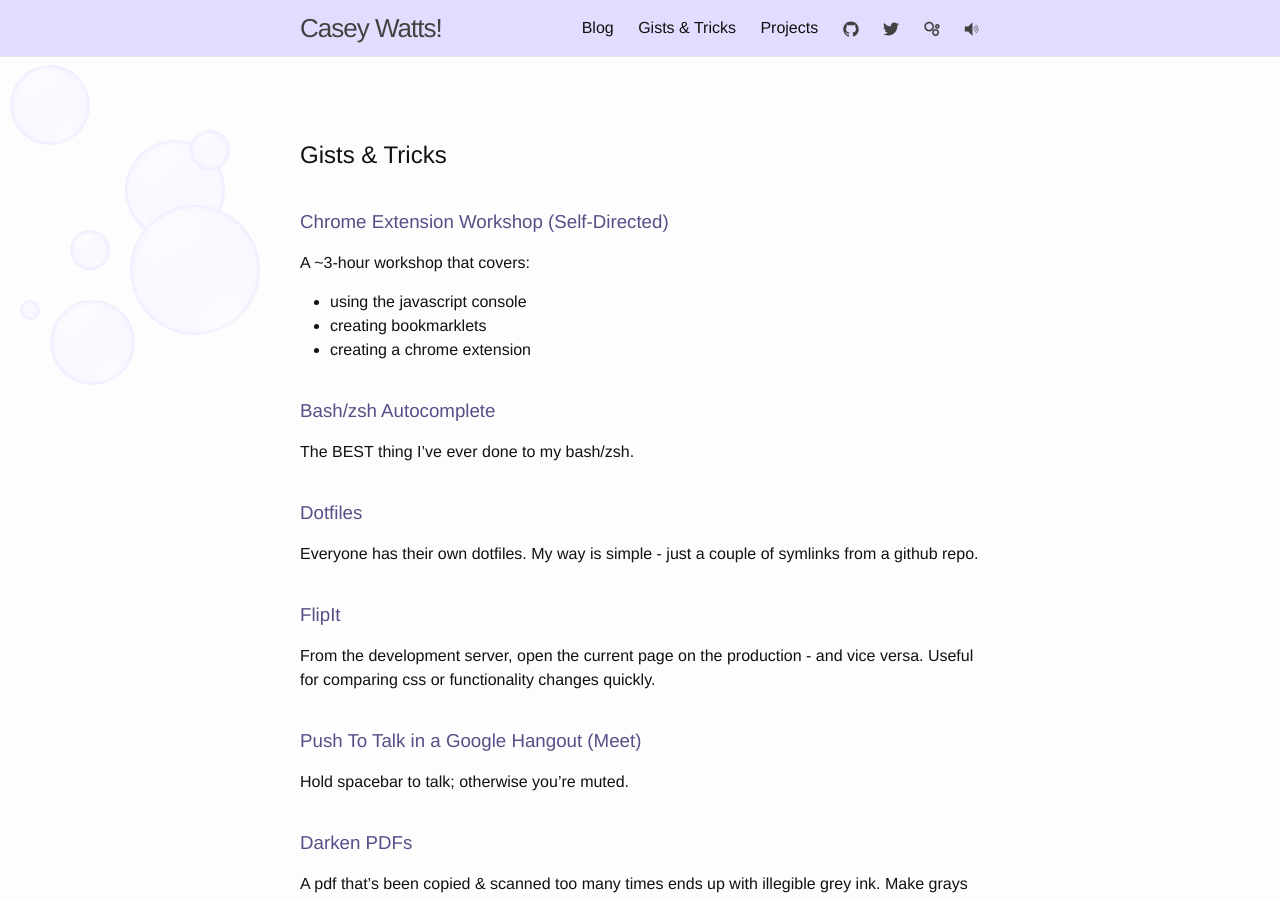
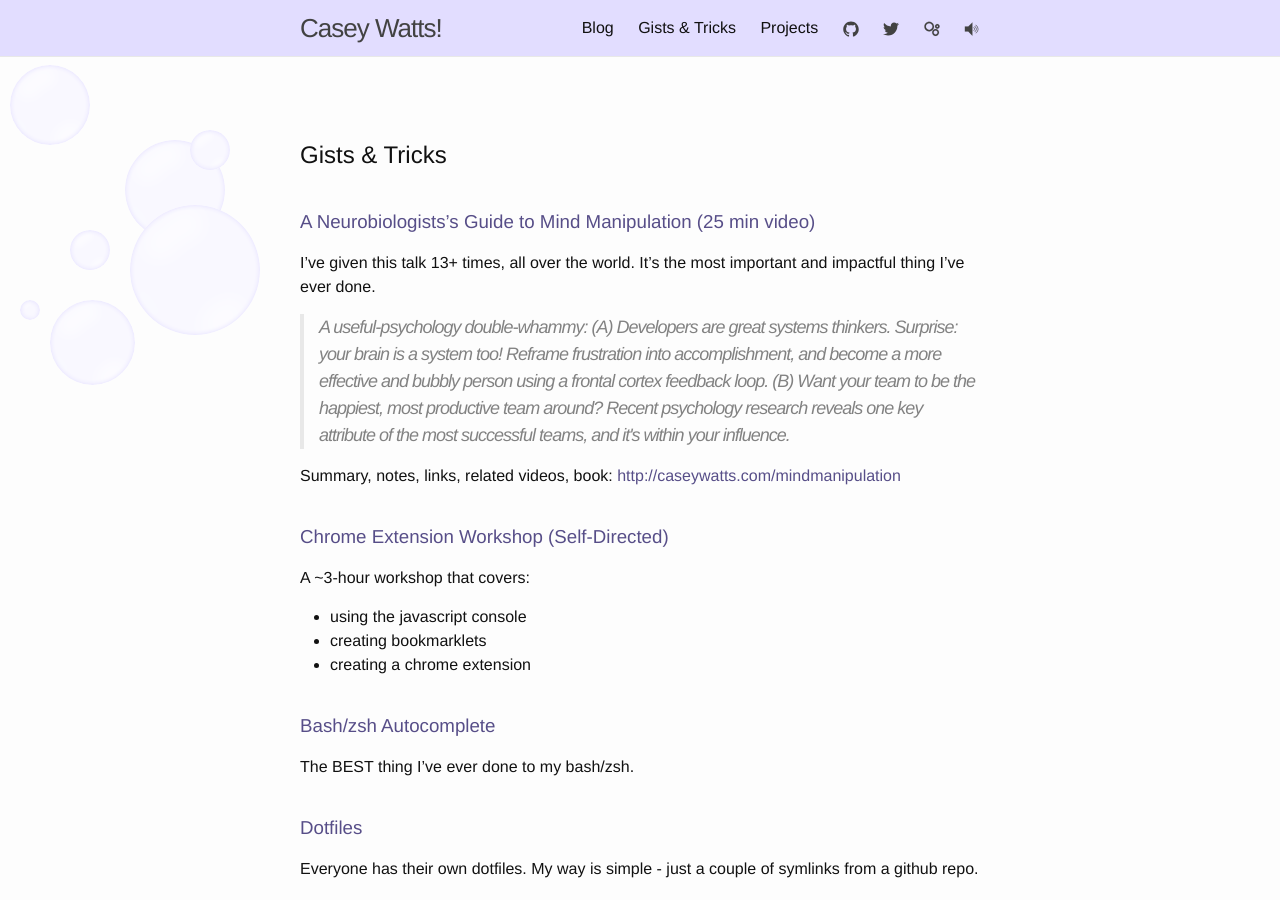
Before and after one commit to caseywatts/caseywatts.github.io, a Jekyll site: the page built from gists-and-tricks.md, in a window 1280 px wide and 900 px high. Built offline with Jekyll 4.4.1, drawn with Linux system fonts in a browser that asks for light colours.

Commit message:
add mind manipulation to gists and tricks

```diff
--- a/gists-and-tricks.md
+++ b/gists-and-tricks.md
@@ -5,6 +5,16 @@ group: navigation
 ---
 
 ## Gists & Tricks
+
+### [A Neurobiologists's Guide to Mind Manipulation (25 min video)](http://caseywatts.com/mindmanipulationvideo)
+I've given this talk 13+ times, all over the world. It's the most important and impactful thing I've ever done.
+
+<blockquote>
+A useful-psychology double-whammy: (A) Developers are great systems thinkers. Surprise: your brain is a system too! Reframe frustration into accomplishment, and become a more effective and bubbly person using a frontal cortex feedback loop. (B) Want your team to be the happiest, most productive team around? Recent psychology research reveals one key attribute of the most successful teams, and it's within your influence.
+</blockquote>
+
+Summary, notes, links, related videos, book: <http://caseywatts.com/mindmanipulation>
+
 
 ### [Chrome Extension Workshop (Self-Directed)](http://caseywatts.com/chromeextensionworkshop)
 A ~3-hour workshop that covers:
```
